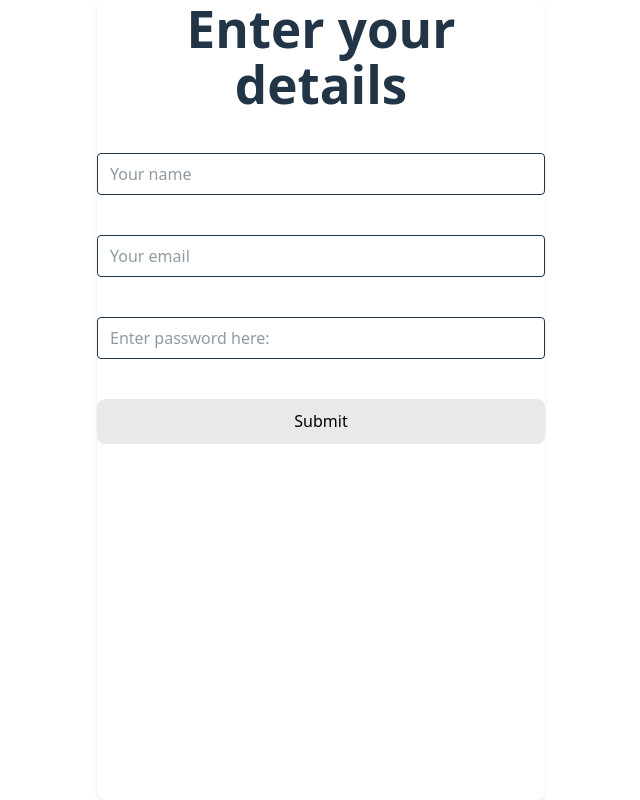
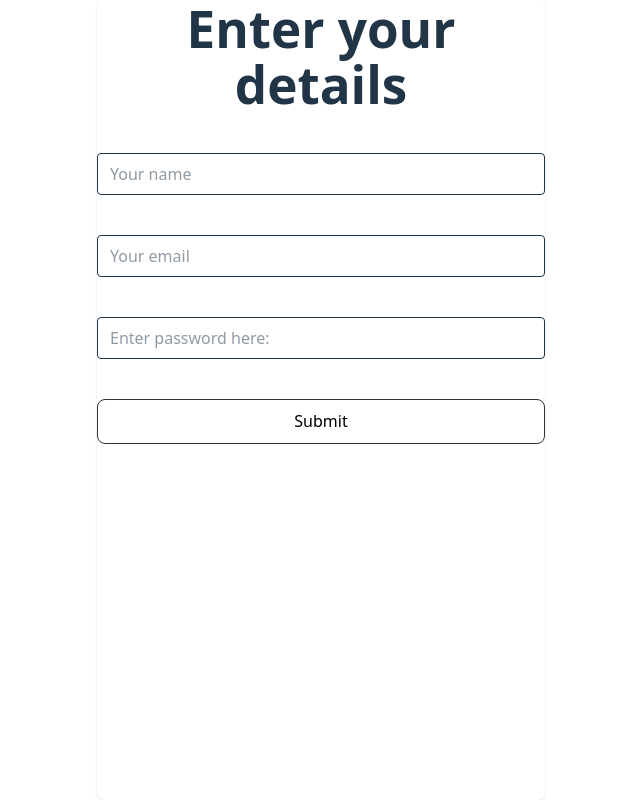
Before and after one commit to lokjunneo/video-survey, a React (Vite) app in the folder survey-app-v/: page /#/ in a window 1280 px wide. Shown: the whole page, without its empty margins (319-959 px from the left). Built offline with nearby package versions, Linux system fonts and the light colour scheme.

Commit message:
button css

```diff
--- a/survey-app-v/src/index.css
+++ b/survey-app-v/src/index.css
@@ -39,18 +39,30 @@ h1 {
 
 button {
   border-radius: 8px;
-  border: 1px solid transparent;
+  background-color: transparent !important;
+  border: 1px solid #333333;
   padding: 0.6em 1.2em;
   font-size: 1em;
   font-weight: 500;
   font-family: inherit;
-  background-color: #1a1a1a;
+  background-color: #333333;
   cursor: pointer;
   transition: border-color 0.25s;
 }
+
 button:hover {
-  border-color: #646cff;
+  background-color: #e9e9e9 !important; /* fill on hover */
 }
+/* button {
+  background-color: transparent !important;
+  color: #3B82F6;
+  border: 2px solid #3B82F6;
+  padding: 0.5rem 1rem;
+  border-radius: 0.5rem;
+  cursor: pointer;
+  transition: all 0.2s ease;
+} */
+
 button:focus,
 button:focus-visible {
   outline: 4px auto -webkit-focus-ring-color;
```
